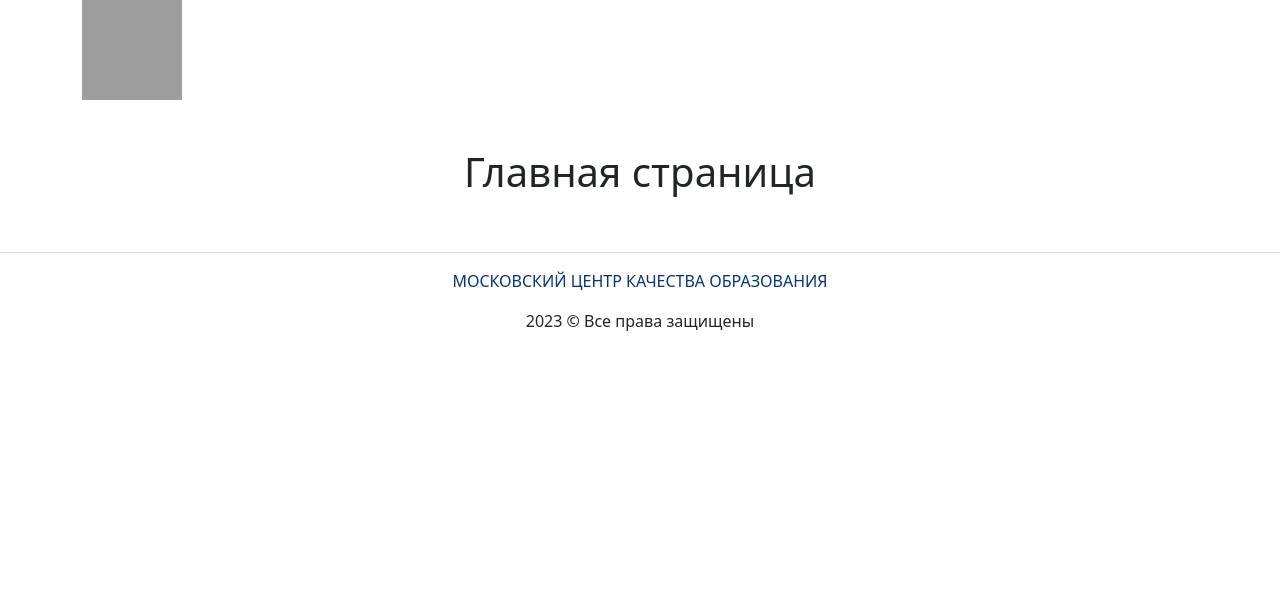
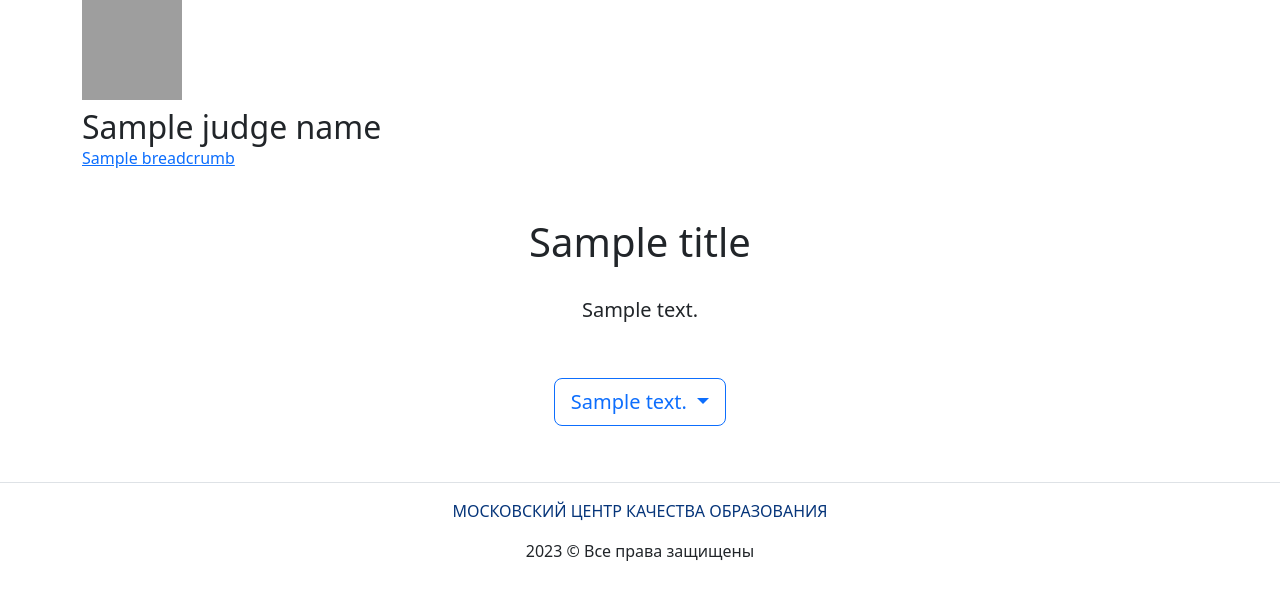
Before and after one commit to mixma5ter/poll_tracker, a Django app: template poll_tracker/templates/contests/index.html in a window 1280 px wide. Shown: the top 600 px of the page. Run offline with Django 3.2, Linux system fonts and the light colour scheme; tables that the repository leaves empty hold one stand-in row (values such as "Sample post"); the template is opened without the code that fills it: values that come from a table or form of the project are taken from there, most other values are stand-ins (such as "Sample title", 1, 10 or a date in 2020); some libraries are stand-ins or nearby versions; grey boxes are pictures that could not be loaded.

Commit message:
add slugs for users add index with user form add breadcrumbs

```diff
--- a/poll_tracker/contests/admin.py
+++ b/poll_tracker/contests/admin.py
@@ -127,13 +127,15 @@ class JudgeAdmin(MyAdmin):
         'org_name',
         'description',
         'photo',
+        'slug',
         'pub_date',
         'update_date',
     )
     list_display_links = ('pk', 'name',)
+    prepopulated_fields = {'slug': ('name',)}
     search_fields = ('name', 'org_name', 'description')
     list_filter = ('pub_date', 'update_date',)
-    fields = ('name', 'org_name', 'description', 'photo', 'get_html_photo',)
+    fields = ('name', 'org_name', 'description', 'photo', 'slug', 'get_html_photo',)
     readonly_fields = ('get_html_photo',)
 
     def get_html_photo(self, object):
--- a/poll_tracker/contests/urls.py
+++ b/poll_tracker/contests/urls.py
@@ -11,19 +11,19 @@ app_name = 'contests'  # namespace
 
 urlpatterns = [
     # Список конкурсов
-    path('', ContestsListView.as_view(), name='contest_list'),
+    path('<slug:judge_slug>/', ContestsListView.as_view(), name='contest_list'),
 
     # Просмотр конкурса (описание, выбор действий)
-    path('<int:contest_pk>/', ContestDetailView.as_view(), name='contest_detail'),
+    path('<slug:judge_slug>/<int:contest_pk>/', ContestDetailView.as_view(), name='contest_detail'),
 
     # Результаты конкурса (таблица результатов, выбор действий)
-    path('<int:contest_pk>/result/', ContestResultView.as_view(), name='contest_result'),
+    path('<slug:judge_slug>/<int:contest_pk>/result/', ContestResultView.as_view(), name='contest_result'),
 
     # Страница выбора этапа конкурса
-    path('<int:contest_pk>/<int:track_pk>/', ContestStageView.as_view(), name='contest_stage'),
+    path('<slug:judge_slug>/<int:contest_pk>/<int:track_pk>/', ContestStageView.as_view(), name='contest_stage'),
 
     # Страница голосования
-    path('<int:contest_pk>/<int:track_pk>/<int:stage_pk>/', add_score_view, name='contest_polling'),
+    path('<slug:judge_slug>/<int:contest_pk>/<int:track_pk>/<int:stage_pk>/', add_score_view, name='contest_polling'),
 
     # Страница ошибки
     path('error/', views.contest_error, name='contest_error'),
--- a/poll_tracker/core/management/commands/load_judges_from_excel.py
+++ b/poll_tracker/core/management/commands/load_judges_from_excel.py
@@ -20,6 +20,7 @@ class Command(BaseCommand):
                 Judge.objects.get_or_create(
                     name=row[0].value,  # имя судьи (колонка 1)
                     description=row[1].value,  # описание (колонка 2)
+                    slug=row[2].value,  # слаг (колонка 3)
                 )
                 uploaded += 1
             except ValueError:
--- a/poll_tracker/poll_tracker/urls.py
+++ b/poll_tracker/poll_tracker/urls.py
@@ -8,10 +8,11 @@ from django.urls import include, path
 from django.views.generic import RedirectView
 from django.conf import settings
 
+from contests.views import index
 
 urlpatterns = [
-    # При переходе пользователя на главную страницу, отправляем его на страницу с конкурсами
-    path('', RedirectView.as_view(url='contests/', permanent=False), name='index'),
+    # Главная страница
+    path('', index, name='index'),
     # Путь до страницы с конкурсами
     path('contests/', include('contests.urls', namespace='contests')),
     # Путь до админ-панели
--- a/poll_tracker/templates/base.html
+++ b/poll_tracker/templates/base.html
@@ -21,6 +21,11 @@
 </header>
 
 <main>
+  <div class="container py-2">
+    {% include "includes/judge_name.html" %}
+    {% include "includes/breadcrumbs.html" %}
+  </div>
+
   {% block content %}Страница не доступна{% endblock %}
 </main>
 
--- a/poll_tracker/templates/contests/contest_list.html
+++ b/poll_tracker/templates/contests/contest_list.html
@@ -20,7 +20,7 @@
 
     {% else %}
 
-  {% include "includes/contest_error.html" %}
+    {% include "includes/contest_is_not_active.html" %}
 
     {% endif %}
 
--- a/poll_tracker/templates/contests/index.html
+++ b/poll_tracker/templates/contests/index.html
@@ -5,8 +5,27 @@
 
 {% block content %}
 
-<div class="container py-5">
-  <h1 class="text-center">Главная страница</h1>
-</div>
+  <div class="container py-4">
+    <h1 class="text-center">{{ title }}</h1>
+    <br>
+    <h5 class="text-center">{{ description | linebreaksbr }}</h5>
+    <br>
+  </div>
+
+  <div class="d-grid gap-2 col-6 mx-auto">
+
+    <div class="dropdown text-center">
+      <button class="btn btn-lg btn-outline-primary dropdown-toggle" type="button" id="dropdownMenu2" data-bs-toggle="dropdown" aria-expanded="false">
+        {{ button_text }}
+      </button>
+      <ul class="dropdown-menu">
+        {% for judge in judges %}
+        <li><a class="dropdown-item" href="{% url 'contests:contest_list' judge.slug %}">{{ judge }}</a></li>
+        {% endfor %}
+      </ul>
+    </div>
+
+    <div class="p-4"></div><!-- отступ -->
+  </div>
 
 {% endblock %}
--- a/poll_tracker/templates/includes/breadcrumbs.html
+++ b/poll_tracker/templates/includes/breadcrumbs.html
@@ -1,17 +1,12 @@
 <!-- templates/includes/breadcrumbs.html -->
-<div class="container py-2">
-  <nav aria-label="breadcrumb">
-    <ol class="breadcrumb">
-      <li class="breadcrumb-item"><a href="{% url 'contests:contest_list' %}">Конкурсы</a></li>
-      {% if contest %}
-      <li class="breadcrumb-item {% if not track %}active{% endif %}"><a href="{% url 'contests:contest_detail' contest.pk %}">{{ contest }}</a></li>
+<nav aria-label="breadcrumb">
+  <ol class="breadcrumb">
+    {% for url, label in breadcrumbs %}
+      {% if not url %}
+        <li class="breadcrumb-item{% if forloop.counter == breadcrumbs_total %} active{% endif %}" {% if forloop.counter == breadcrumbs_total %}aria-current="page"{% endif %}>{{ label|safe }}</li>
+      {% else %}
+        <li class="breadcrumb-item"><a href="{{ url }}">{{ label|safe }}</a></li>
       {% endif %}
-      {% if track %}
-      <li class="breadcrumb-item active" aria-current="page">{{ track }}</li>
-      {% endif %}
-      {% if res_title %}
-      <li class="breadcrumb-item active" aria-current="page">{{ res_title }}</li>
-      {% endif %}
-    </ol>
-  </nav>
-</div>
+    {% endfor %}
+  </ol>
+</nav>
--- a/poll_tracker/templates/includes/contest_card.html
+++ b/poll_tracker/templates/includes/contest_card.html
@@ -11,15 +11,14 @@
     </p>
 
     <!-- меняем цвет и контент кнопки в зависимости от contest.is_active -->
-    <a href="{% url 'contests:contest_detail' contest.pk %}"
+    <a href="{% url 'contests:contest_detail' judge_slug contest.pk %}"
        class="btn btn-lg {% if contest.is_active %} btn-outline-danger {% else %} btn-outline-primary {% endif %}">
       {% if contest.is_active %}
-        Голосование
+        Перейти к голосованию
       {% else %}
         Подробнее
       {% endif %}
     </a>
-
 
   </div>
   <div class="card-footer text-muted">
--- a/poll_tracker/templates/includes/contest_error.html
+++ b/poll_tracker/templates/includes/contest_is_not_active.html
@@ -1,9 +1,9 @@
-<!-- templates/includes/contest_error.html -->
+<!-- templates/includes/contest_is_not_active.html -->
 {% load static %}
 
 <div class="container py-5">
   <h1 class="text-center">
-    Страница временно не доступна
+    Нет активных конкурсов
   </h1>
   <div class="p-4"></div>
   <h4 class="text-center">
@@ -12,7 +12,7 @@
 </div>
 
 <div class="d-grid gap-2 col-6 mx-auto">
-  <a href="{% url 'contests:contest_list' %}" class="btn btn-outline-primary btn-lg">
+  <a href="{% url 'index' %}" class="btn btn-outline-primary btn-lg">
     Обновить страницу
   </a>
 </div>
--- a/poll_tracker/templates/includes/header.html
+++ b/poll_tracker/templates/includes/header.html
@@ -2,7 +2,7 @@
 {% load static %}
 
 <div class="container">
-  <a class="navbar-fixed-top" href="{% url 'contests:contest_list' %}">
+  <a class="navbar-fixed-top" href="{% url 'index' %}">
     <img src="{% static 'img/mcko_logo_250_250.png' %}"
          width="100"
          height="100"
--- /dev/null
+++ b/poll_tracker/templates/includes/judge_name.html
@@ -0,0 +1 @@
+<h2 class="card-title">{{ judge_name }}</h2>
--- a/poll_tracker/users/models.py
+++ b/poll_tracker/users/models.py
@@ -33,6 +33,7 @@ class Contestant(CreatedModel):
 
     def full_name(self):
         return '{}'.format(' - '.join(str(item) for item in [self.name, self.org_name] if item))
+
     full_name.short_description = 'Команда - Организация'
 
     def __str__(self):
@@ -61,6 +62,11 @@ class Judge(CreatedModel):
         verbose_name='ФИО',
         help_text='Введите ФИО',
     )
+    slug = models.SlugField(
+        max_length=255,
+        auto_created=True,
+        verbose_name='Слаг',
+    )
     org_name = models.CharField(
         blank=True,
         max_length=255,
@@ -81,6 +87,7 @@ class Judge(CreatedModel):
 
     def full_name(self):
         return '{}'.format(' - '.join(str(item) for item in [self.name, self.org_name] if item))
+
     full_name.short_description = 'ФИО - Организация'
 
     def __str__(self):
@@ -92,7 +99,7 @@ class Judge(CreatedModel):
         verbose_name_plural = 'Судьи'
         constraints = [
             models.UniqueConstraint(
-                fields=['name', 'org_name'],
+                fields=['name', 'org_name', 'slug'],
                 name='unique_judge_model'
             )
         ]
```
Also changed, not shown: poll_tracker/contests/views.py (+93 -34 lines), poll_tracker/templates/contests/contest_detail.html (+2 -13 lines), poll_tracker/templates/contests/contest_stage.html (+1 -13 lines). Lines whose indentation alone changed are shown as unchanged.
